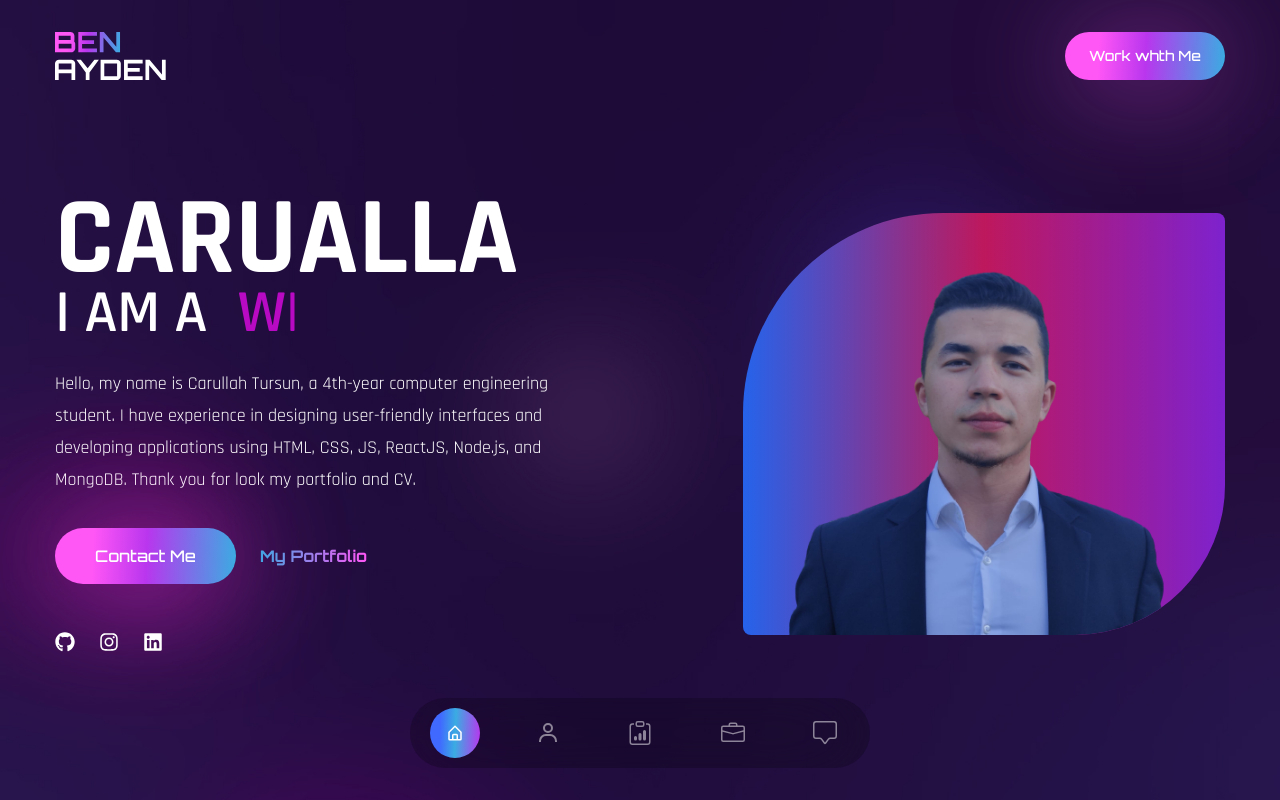
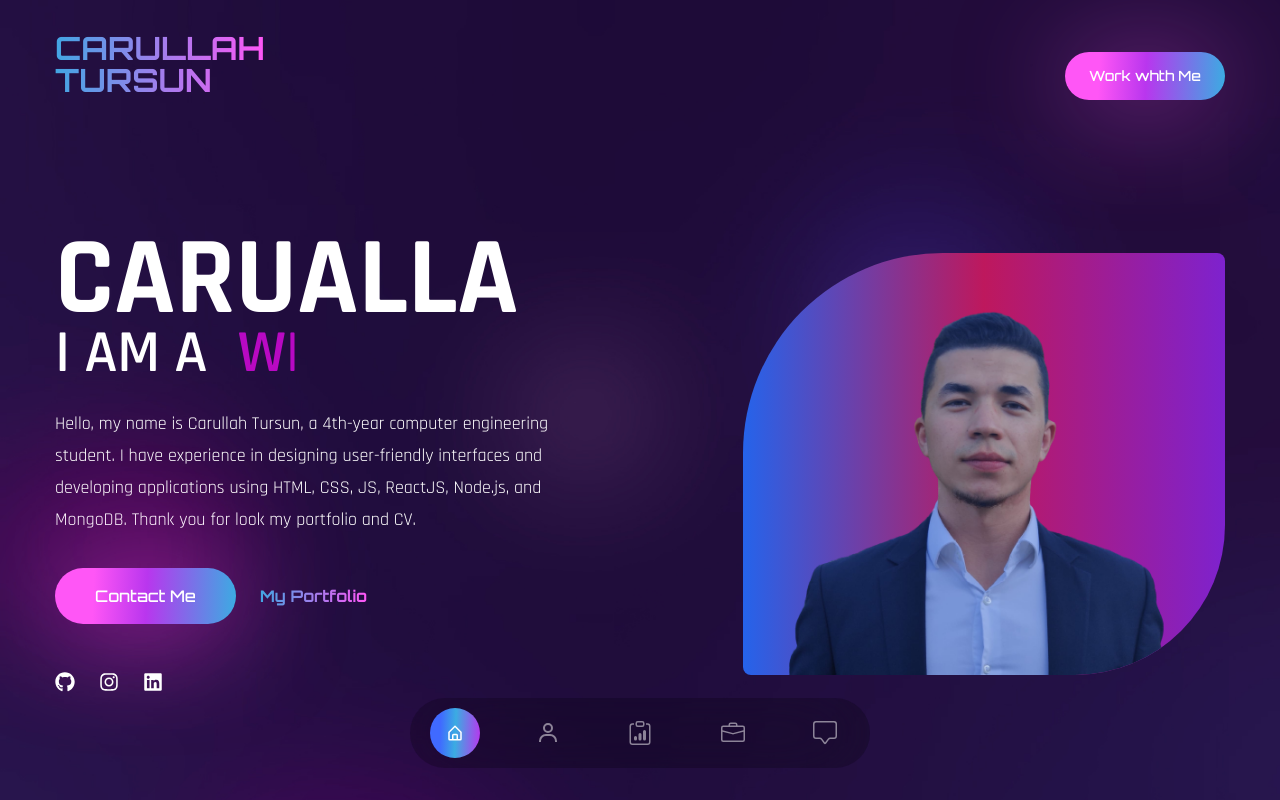
Before and after one commit to carullahtursun/Profile_App, a React (Create React App) app: page / in a window 1280 px wide. Shown: the top 800 px of the page. Built offline with nearby package versions, Linux system fonts and the light colour scheme; the HTML template or start-up script is replaced by a standard one; a web font is replaced by a local one.

Commit message:
the end version 0.7

```diff
--- a/src/components/Header.jsx
+++ b/src/components/Header.jsx
@@ -7,7 +7,7 @@ const Header = () => {
         <div className='flex justify-between items-center'>
           {/* logo */}
           <a href="/">
-            <img src={Logo} alt="" />
+            <h2 className='h2 text-gradient'> CARULLAH <br /> TURSUN </h2>
           </a>
           {/* button */}
           <button className='btn btn-sm'>Work whth Me</button>
```
